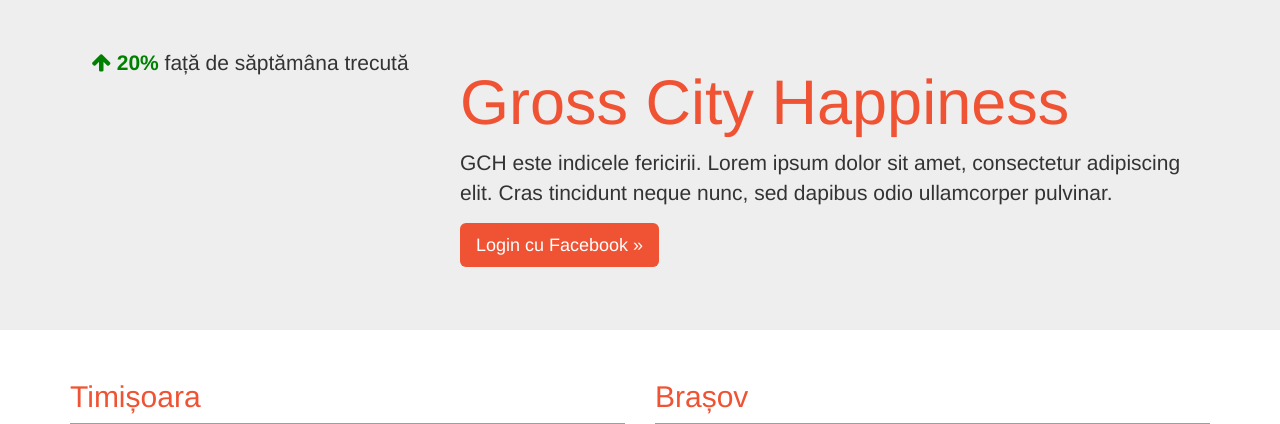
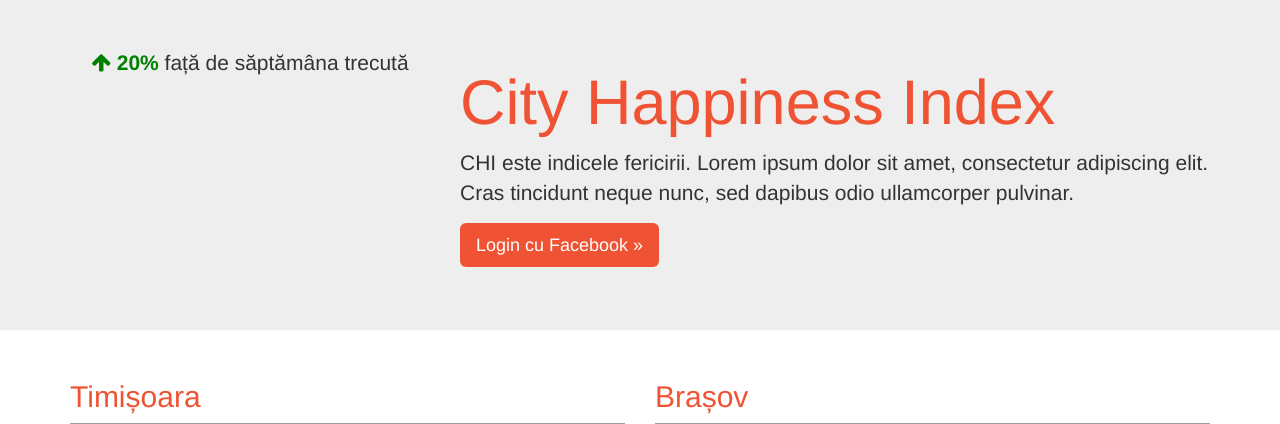
Before and after one commit to hacktm15/happycity, a CodeIgniter app: the page made by application/views/main.php in a window 1280 px wide. Shown: the part 151-575 px from the top of the page. Run offline with CodeIgniter, Linux system fonts and the light colour scheme; data that the repository does not hold is empty; some libraries are stand-ins or nearby versions; grey boxes are pictures that could not be loaded.

Commit message:
change name of the index

```diff
--- a/application/views/main.php
+++ b/application/views/main.php
@@ -12,8 +12,8 @@
             </div>
 
             <div class="col-md-8">
-                <h1>Gross City Happiness</h1>
-                <p>GCH este indicele fericirii. Lorem ipsum dolor sit amet, consectetur adipiscing elit. Cras tincidunt neque nunc, sed dapibus odio ullamcorper pulvinar.</p>
+                <h1>City Happiness Index</h1>
+                <p>CHI este indicele fericirii. Lorem ipsum dolor sit amet, consectetur adipiscing elit. Cras tincidunt neque nunc, sed dapibus odio ullamcorper pulvinar.</p>
                 <?php $this->view('includes/friends'); ?>
 
                 <p>
```
